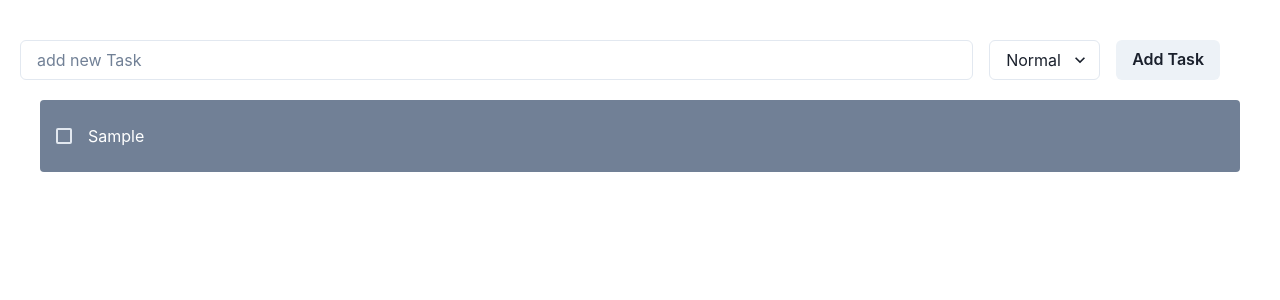
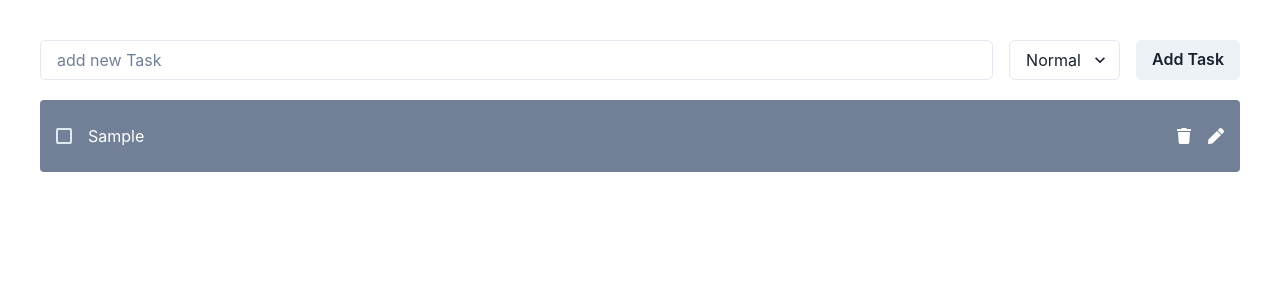
Before and after one commit to AYA2300/recoil, a React (Vite) app: page / in a window 1280 px wide. Both pictures are taken after typing "Sample" into the empty fields and a click on the button "Add Task". Shown: the top 300 px of the page. Built offline with nearby package versions, Linux system fonts and the light colour scheme.

Commit message:
finalize todo app

```diff
--- a/package.json
+++ b/package.json
@@ -16,6 +16,7 @@
     "framer-motion": "^11.2.10",
     "react": "^18.2.0",
     "react-dom": "^18.2.0",
+    "react-icons": "^5.2.1",
     "recoil": "^0.7.7",
     "tailwindcss": "^3.4.3"
   },
--- a/src/componenets/Form.tsx
+++ b/src/componenets/Form.tsx
@@ -1,6 +1,7 @@
+/* eslint-disable no-mixed-spaces-and-tabs */
 import { Box, Button, Input, Select } from "@chakra-ui/react";
-import { PRIORITIES, todoListState } from "../state/todostate";
-import { useState } from "react";
+import { PRIORITIES, todoItem, todoListState } from "../state/todostate";
+import { useEffect, useState } from "react";
 import { useRecoilState } from "recoil";
 import { useToast } from "@chakra-ui/react";
 
@@ -8,17 +9,46 @@ const Form = () => {
 	const toast = useToast();
 
 	const [, setTodos] = useRecoilState(todoListState);
-	const [newTask, setNewTask] = useState("");
-	const [priority, setPriority] = useState<PRIORITIES>("normal");
+	const [todo, setTodoItem] = useRecoilState(todoItem);
+	const [newTask, setNewTask] = useState(todo ? todo.text : "");
+	const [priority, setPriority] = useState<PRIORITIES>(
+		todo ? todo.priority : "normal"
+	);
+
+	useEffect(() => {
+		if (todo) {
+			setNewTask(todo.text);
+			setPriority(todo.priority);
+		}
+	}, [todo]);
+
+	const handleResetForm = () => {
+		setNewTask("");
+		setPriority("normal");
+	};
 
 	const addTask = () => {
 		if (newTask.length > 0) {
-			setTodos((prev) => [
-				...prev,
-				{ id: Date.now(), text: newTask, priority, completed: false },
-			]);
-			setNewTask("");
-			setPriority("normal");
+			if (!todo) {
+				setTodos((prev) => [
+					...prev,
+					{ id: Date.now(), text: newTask, priority, completed: false },
+				]);
+			} else {
+				setTodos((prev) =>
+					prev.map((item) =>
+						item.id === todo.id
+							? {
+									...todo,
+									text: newTask,
+									priority: priority,
+							  }
+							: item
+					)
+				);
+				setTodoItem(undefined);
+			}
+			handleResetForm();
 		} else {
 			toast({
 				title: "Please Enter A Task",
@@ -34,6 +64,7 @@ const Form = () => {
 			display="flex"
 			alignItems={"center"}
 			justifyContent={"center"}
+			mx={"auto"}
 			gap={4}
 			maxWidth={1200}
 		>
@@ -59,7 +90,7 @@ const Form = () => {
 				</Select>
 			</div>
 			<Button size="md" onClick={addTask}>
-				Add Task
+				{todo ? "Edit" : "Add"} Task
 			</Button>
 		</Box>
 	);
--- a/src/componenets/TodoMapper.tsx
+++ b/src/componenets/TodoMapper.tsx
@@ -1,10 +1,16 @@
 import { Box, Checkbox, Flex } from "@chakra-ui/react";
 import { getCurrentColor } from "../lib/getCurrentColor";
 import { useRecoilState, useRecoilValue } from "recoil";
-import { todoListFilterState, todoListState } from "../state/todostate";
+import {
+	todoItem,
+	todoListFilterState,
+	todoListState,
+} from "../state/todostate";
+import { FaPen, FaTrash } from "react-icons/fa";
 
 const TodoMapper = () => {
 	const [, setTodos] = useRecoilState(todoListState);
+	const [, setTodoItem] = useRecoilState(todoItem);
 	const sortedTodos = useRecoilValue(todoListFilterState);
 
 	const checkCompleted = (id: number) => {
@@ -14,7 +20,10 @@ const TodoMapper = () => {
 			)
 		);
 	};
-	[];
+
+	const handleDelete = (id: number) => {
+		setTodos((prev) => prev.filter((todo) => todo.id !== id));
+	};
 
 	return (
 		<Flex flexDirection={"column"} gap={5} alignItems={"center"} mt={5} mx={5}>
@@ -26,6 +35,8 @@ const TodoMapper = () => {
 					alignItems="center"
 					bg={todo.completed ? "gray.300" : getCurrentColor(todo.priority)}
 					rounded={"4px"}
+					display={"flex"}
+					justifyContent={"space-between"}
 				>
 					<Checkbox
 						isChecked={todo.completed}
@@ -40,6 +51,18 @@ const TodoMapper = () => {
 							{todo.text}
 						</Box>
 					</Checkbox>
+					<Flex alignItems={"center"} gap={4}>
+						<FaTrash
+							color="white"
+							style={{ cursor: "pointer" }}
+							onClick={() => handleDelete(todo.id)}
+						/>
+						<FaPen
+							style={{ cursor: "pointer" }}
+							color="white"
+							onClick={() => setTodoItem(todo)}
+						/>
+					</Flex>
 				</Box>
 			))}
 		</Flex>
--- a/src/state/todostate.ts
+++ b/src/state/todostate.ts
@@ -1,10 +1,8 @@
-import {
-	atom,
-	selector,
-} from "recoil";
+import { atom, selector } from "recoil";
 
 export type PRIORITIES = "high" | "medium" | "normal";
 const priorities = { high: 0, medium: 1, normal: 2 };
+const completed = { true: 1, false: 0 };
 
 export type Todo = {
 	id: number;
@@ -18,6 +16,11 @@ export const todoListState = atom<Todo[]>({
 	default: [],
 });
 
+export const todoItem = atom<Todo | undefined>({
+	key: "todoItem",
+	default: undefined,
+});
+
 export const todoListFilterState = selector({
 	key: "todoListFilterState",
 	get: ({ get }) => {
@@ -25,6 +28,9 @@ export const todoListFilterState = selector({
 		list.sort((a, b) => {
 			return priorities[a.priority] - priorities[b.priority];
 		});
+		list.sort((a, b) => {
+			return completed[`${a.completed}`] - completed[`${b.completed}`];
+		});
 
 		return list;
 	},
```
Also changed, not shown: 1 other file (tests, documents, lock files or other folders).
